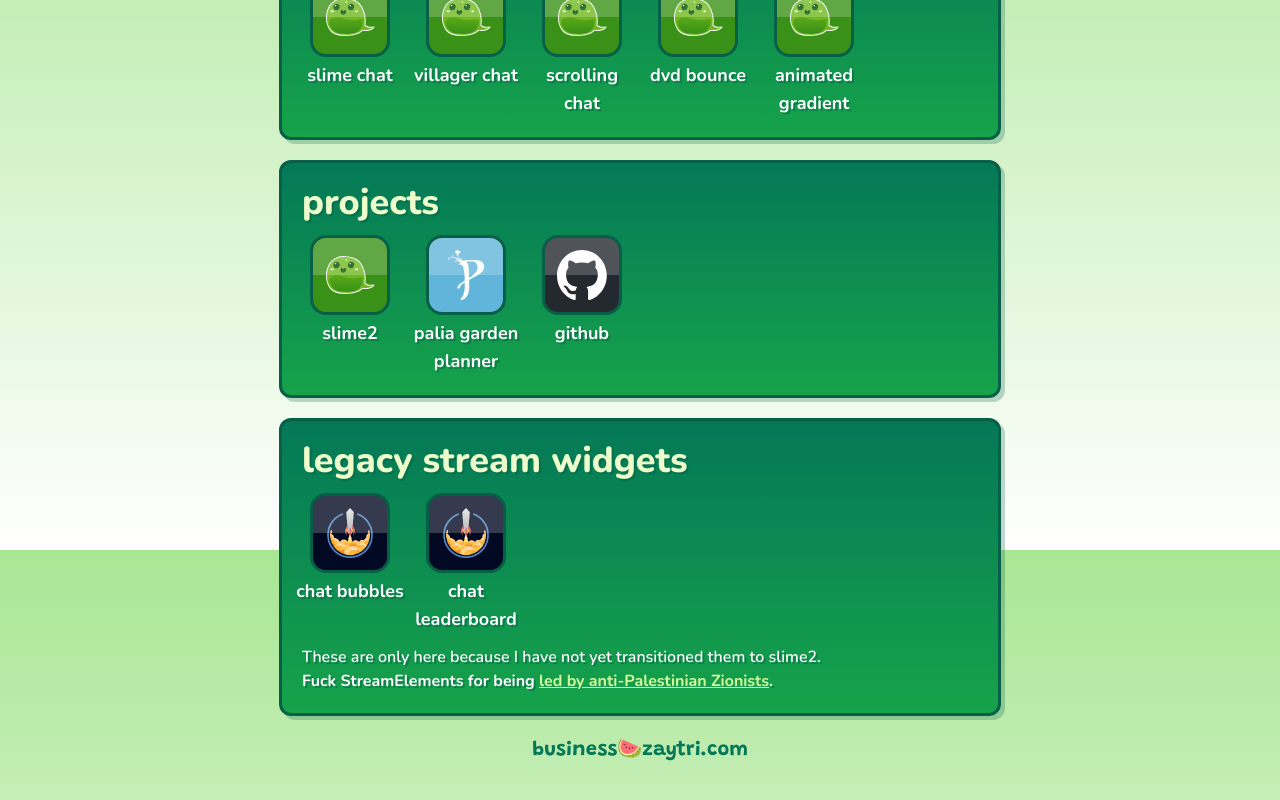
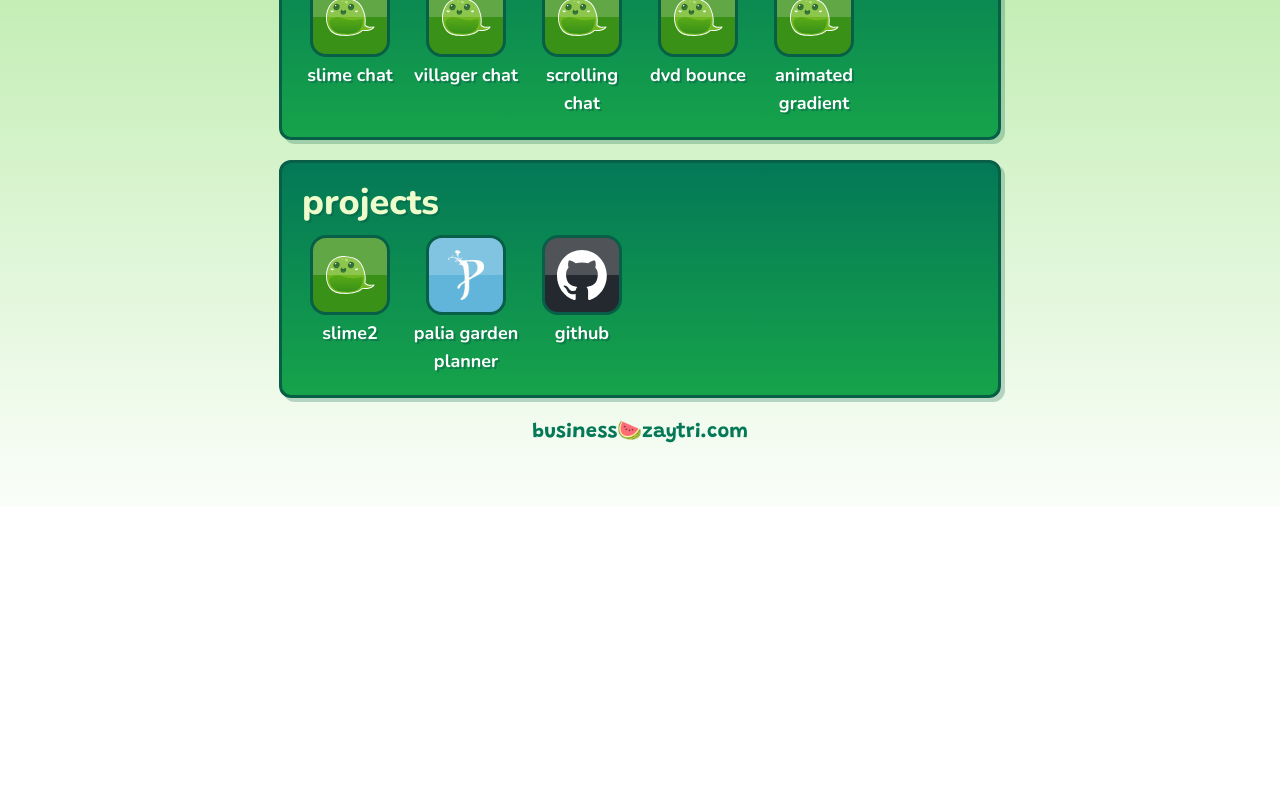
Before and after one commit to zaytri/zaytri.com, a Next.js app: page / in a window 1280 px wide. Shown: the part 1050-1850 px from the top of the page. After the commit the page ends 1556 px from the top, so only its background shows below. Built offline with nearby package versions, Linux system fonts and the light colour scheme.

Commit message:
remove legacy stream widgets

```diff
--- a/src/app/page.tsx
+++ b/src/app/page.tsx
@@ -217,21 +217,4 @@ const groups = [
       },
     ],
   },
-  {
-    name: 'legacy stream widgets',
-    links: [
-      {
-        text: 'chat bubbles',
-        url: 'https://streamelements.com/dashboard/overlays/share/60d90ef30fcb3e75ea529f37',
-        image: '/streamelements.png',
-        color: '#020923',
-      },
-      {
-        text: 'chat leaderboard',
-        url: 'https://strms.net/chat_leaderboard_by_zaytri',
-        image: '/streamelements.png',
-        color: '#020923',
-      },
-    ],
-  },
 ]
```
